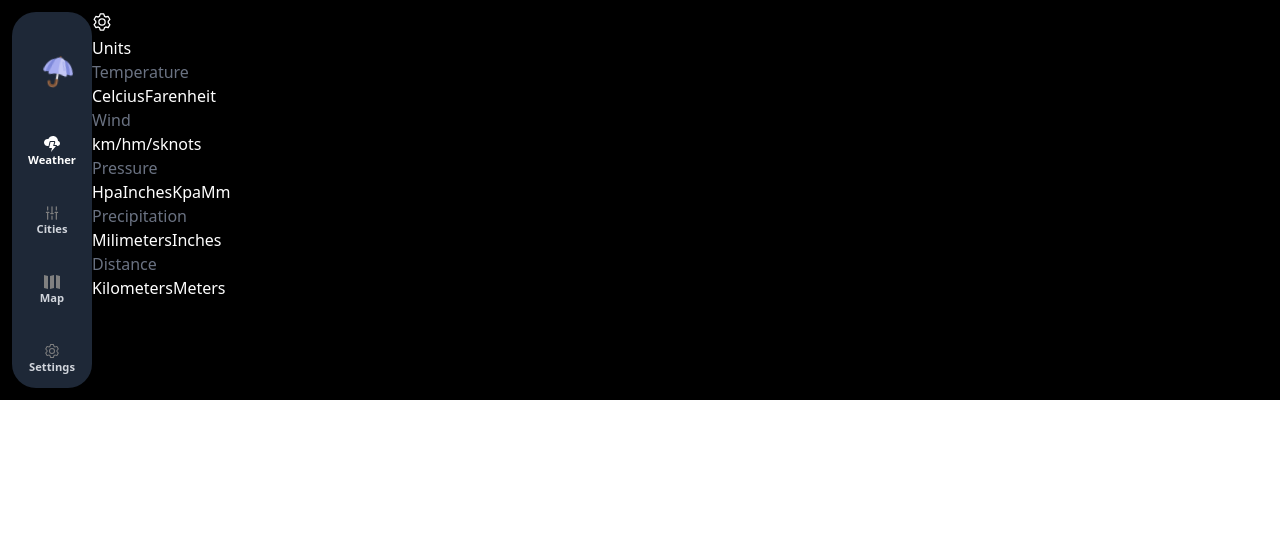
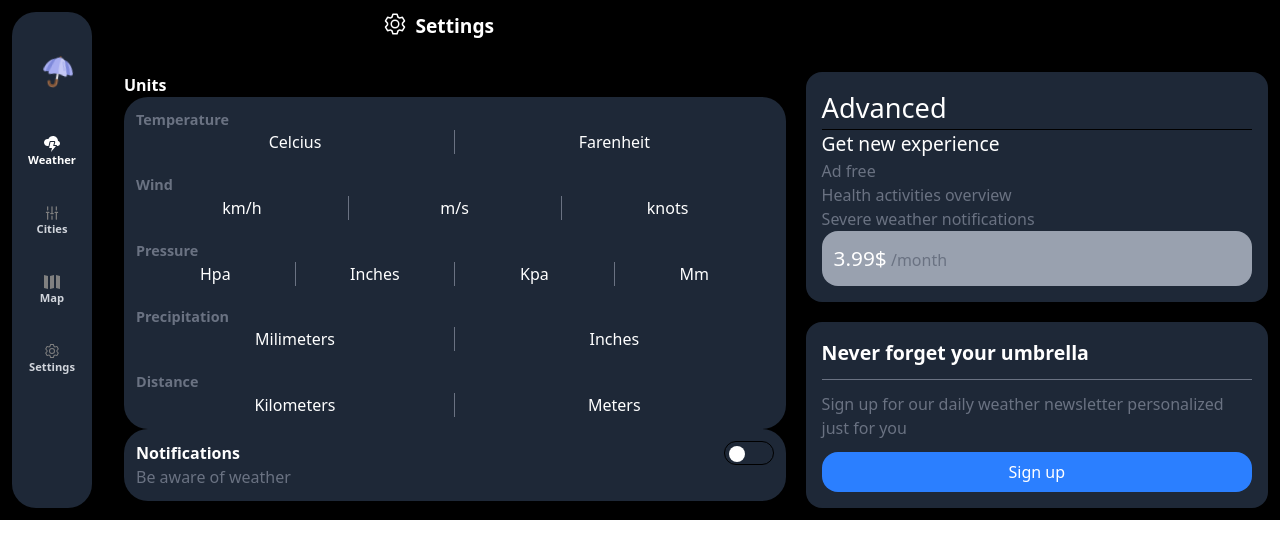
Before and after one commit to BenerdAndrian/weather-App, a React (Vite) app: page /settings in a window 1280 px wide. Shown: the top 558 px of the page. Built offline with nearby package versions, Linux system fonts and the light colour scheme; no server answers.

Commit message:
Create ButtonToggle, NotificationBoard, PremiumBoard, SignUp component
 adding all of the component into SettingPage component with tailwindcss as for styling, restyle the UnitSettingBoard

```diff
--- /dev/null
+++ b/src/components/ButtonToggle.jsx
@@ -0,0 +1,12 @@
+import { useState } from "react"
+
+export default function ButtonToggle(){
+    const [open,setOpen]=useState(false)
+    return(
+        <>
+        <div onClick={()=>setOpen(!open)} className={` relative rounded-2xl px-6 ${open?'bg-blue-600': 'bg-[rgb(30,40,55)] border-1 border-black'}`}>
+        <div className={`bg-white w-4 h-4 rounded-full absolute top-1 ${open?'right-1':'left-1'} transition-all duration-300`}></div>
+        </div>
+        </>
+    )
+}
--- /dev/null
+++ b/src/components/generalSetting.jsx
@@ -0,0 +1,15 @@
+import ButtonToggle from "./ButtonToggle"
+function NotificationBoard(){
+    return(
+        <>
+        <div>
+            <div className="flex justify-between">
+             <p className="text-white font-bold">Notifications</p>
+             <ButtonToggle/>
+            </div>
+            <p className="text-gray-500">Be aware of weather</p>
+        </div>
+        </>
+    )
+}
+export {NotificationBoard}
--- /dev/null
+++ b/src/components/premiumBoard.jsx
@@ -0,0 +1,37 @@
+function PremiumBoard(){
+    return (
+        <>
+        <div className="p-4 rounded-2xl bg-[rgb(30,40,55)]">
+        <p className="bold text-white text-[1.7rem] ">
+            Advanced
+        </p>
+        <hr />
+        <p className="bold text-white text-[1.2rem]">Get new experience</p>
+        <ul className="text-gray-500">
+            <li>Ad free</li>
+            <li>Health activities overview</li>
+            <li>Severe weather notifications</li>
+        </ul>
+        <div className="p-3 rounded-2xl bg-gray-400">
+            <p><span className="text-white text-[1.3rem]">3.99$</span> <span className="text-gray-500 text-[1rem]">/month</span></p>
+        </div>
+        </div>
+
+        </>
+    )
+}
+function SignUp(){
+    return (
+        <>
+        <div className="p-4 rounded-2xl bg-[rgb(30,40,55)]">
+        <p className="font-bold text-white text-[1.22rem]">Never forget your umbrella</p>
+        <hr className="border-gray-500 my-3" />
+        <p className="text-gray-500">
+        Sign up for our daily weather newsletter personalized just for you
+        </p>
+        <button className="bold text-white text-center bg-blue-500 p-2 rounded-2xl w-full mt-3">Sign up</button>
+        </div>
+        </>
+    )
+}
+export {SignUp,PremiumBoard}
--- a/src/components/settings.jsx
+++ b/src/components/settings.jsx
@@ -1,5 +1,7 @@
 import UnitSettingBoard from "./unitSetting";
 import settingIcon from '../assets/img/settings.svg'
+import { NotificationBoard } from "./generalSetting";
+import { SignUp,PremiumBoard } from "./premiumBoard";
 export default function SettingPage(){
     const unitArr=[
         {
@@ -25,15 +27,29 @@ export default function SettingPage(){
     ]
     return (
         <>
-        <div className="md:grid md:grid-cols-[1.5fr_1fr] md:grid-rows-[40px_1fr_1fr]">
+        <div className="md:grid md:grid-cols-[1.5fr_1fr] md:grid-rows-[40px_1fr_1fr] gap-5">
         <div className="md:col-start-1 md:col-end-2 md:row-start-1 md:row-end-4">
-           <div className="md:row-start-1 md:row-end-2 flex w-full">
-               <img className="w-5 h-5" src={settingIcon} alt="setting icon" />
-               <h1>Settings</h1>
+           <div className="md:row-start-1 md:row-end-2 flex w-full text-white justify-center align-center gap-2">
+               <img className="w-6 h-6" src={settingIcon} alt="setting icon" />
+               <h1 className="font-bold text-[1.2rem]">Settings</h1>
            </div>
-           <div className="md:row-start-2 md:row-end-3">
+           <div className="md:row-start-2 md:row-end-3 ml-[2rem] mt-[2rem]">
+           <p className="bold text-white font-bold">Units</p>
+           <div className=" p-3 bg-[rgb(30,40,55)] rounded-3xl">
              <UnitSettingBoard unitArr={unitArr}/>
            </div>
+           <div className="p-3 bg-[rgb(30,40,55)] rounded-3xl">
+           <NotificationBoard/>
+           </div>
+           </div>
+        </div>
+        <div className="md:col-start-2 md:col-end-3 md:row-start-2 md:row-end-4">
+         <div className="md:row-start-2 md:row-end-3 mb-5">
+         <PremiumBoard/>
+         </div>
+         <div className="md:row-start-3 md:row-end-4">
+         <SignUp/>
+         </div>
         </div>
         </div>
         </>
--- a/src/components/unitSetting.jsx
+++ b/src/components/unitSetting.jsx
@@ -1,15 +1,14 @@
 export default function UnitSettingBoard({unitArr}){
     return (
         <>
-        <p className="bold text-white">Units</p>
         <div>
-            <ul>
+            <ul className="flex flex-col gap-5">
                 {unitArr.map(unit=>(
                     <li>
-                        <p className="bold text-gray-500">{unit.name}</p>
+                        <p className="font-bold text-gray-500 text-[0.9rem]">{unit.name}</p>
                         <ul className="flex w-full">
                             {unit.units.map(theUnit=>(
-                                <li className="text-center text-white">
+                                <li className="text-center text-white w-full border-r-1 last:border-r-0 border-r-gray-500">
                                     {theUnit}
                                 </li>
                             ))}
```
